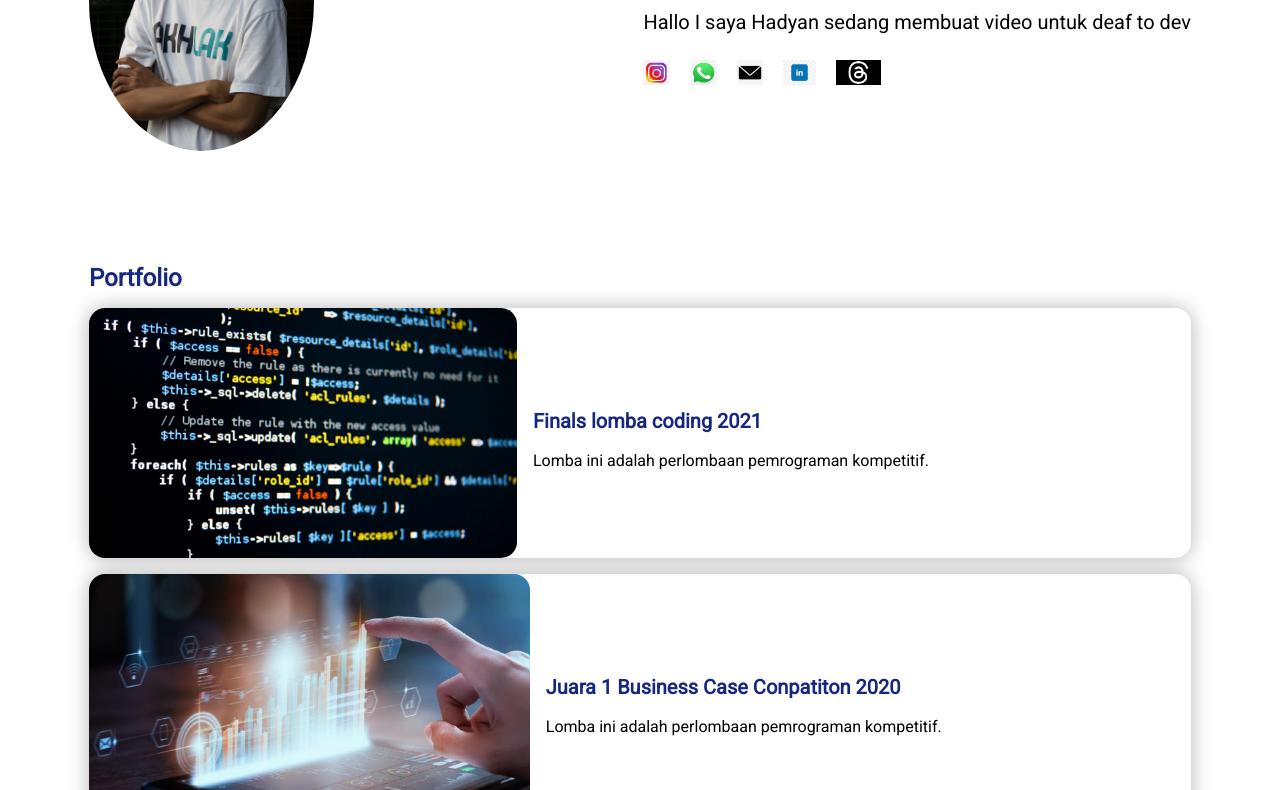
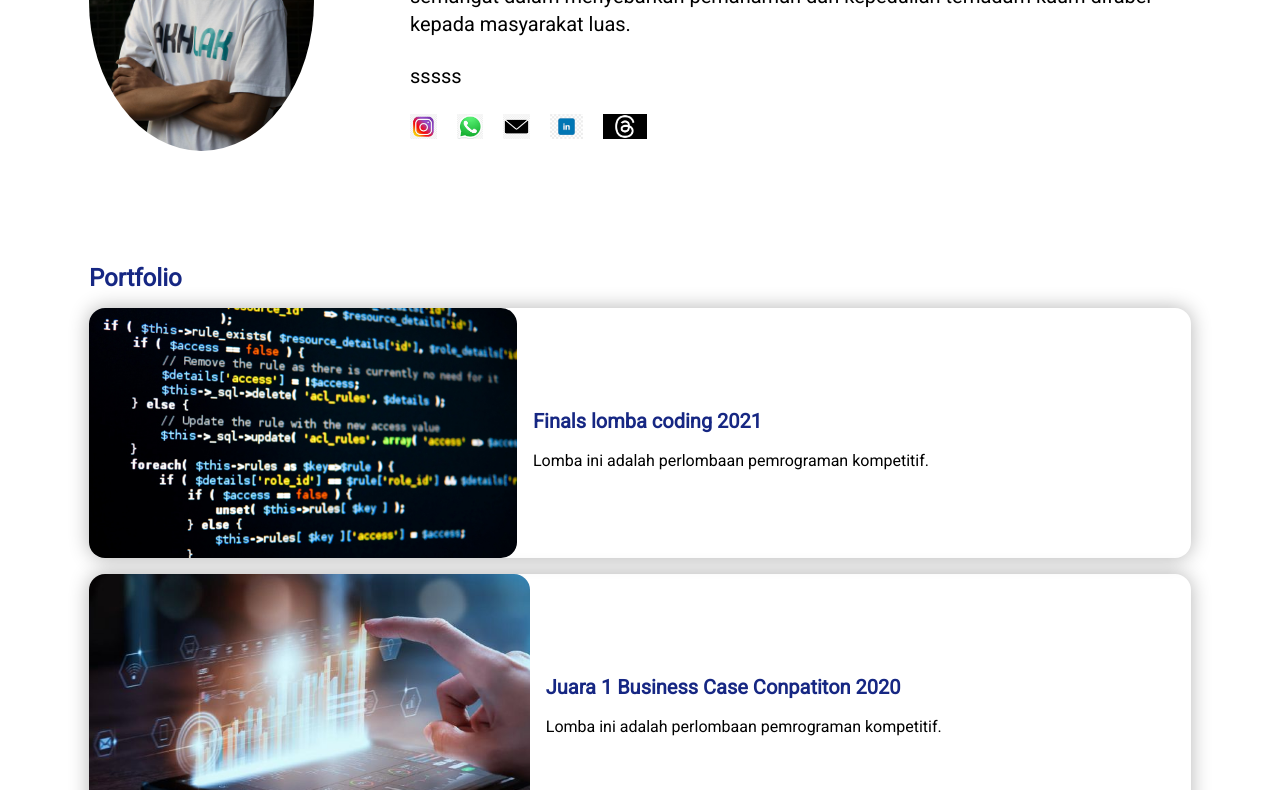
Before and after one commit to haeza96/DeafToDev, a plain HTML site: page index.html in a window 1280 px wide. Shown: the part 306-1096 px from the top of the page. Drawn offline with Linux system fonts and the light colour scheme.

Commit message:
Update index.html

```diff
--- a/index.html
+++ b/index.html
@@ -26,7 +26,8 @@
             <img src="./gambar/profile.jpeg" id="profile-picture">
             <div id="bio">
                 <h1 class="title-1" id="name">Hadyan</h1>
-                <p class="subtitle">Hallo I saya Hadyan sedang membuat video untuk deaf to dev</p>
+                <p class="subtitle">Hallo I saya Hadyan, Sebagai penyandang difabel Tuli sejak lahir , saya memiliki semangat dalam menyebarkan pemahaman dan kepedulian terhadam kaum difabel kepada masyarakat luas.</p>
+                <p class="subtitle">sssss</p>
                 <div class="social-media-container">
                     <a href=""><img src="./gambar/ig.jpeg"></a>
                     <a href=""><img src="./gambar/wa.jpeg"></a>
```
